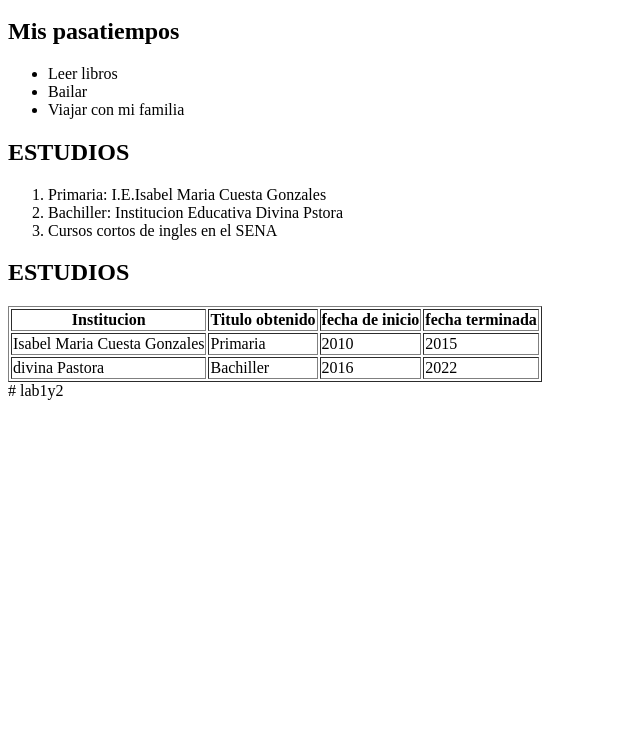
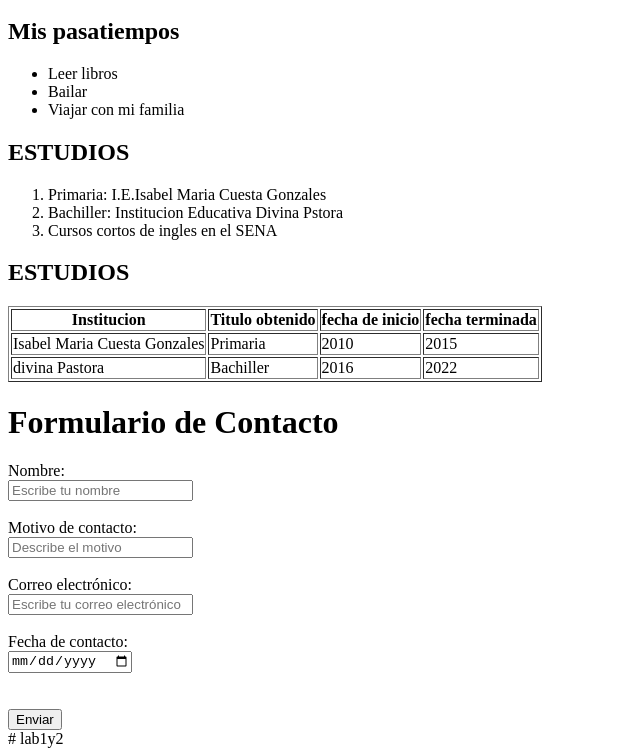
Before and after one commit to giradillo/lab1y2, a plain HTML site: page index.html in a window 1280 px wide. Shown: the part 541-1297 px from the top of the page, without its empty margins (0-640 px from the left). Before the commit the page ends 949 px from the top, so only its background shows below. Drawn offline with Linux system fonts and the light colour scheme.

Commit message:
creacion del primer lab 1

```diff
--- a/index.html
+++ b/index.html
@@ -73,5 +73,23 @@
         </tbody>
     </table>
 </body>
+<body>
+    <h1>Formulario de Contacto</h1>
+    <form action="#" method="post">
+        <label for="name">Nombre:</label> <br>
+        <input type="text" id="name" name="name" placeholder="Escribe tu nombre" required> <br><br>
+
+        <label for="reason">Motivo de contacto:</label><br>
+        <input type="text" id="reason" name="reason" placeholder="Describe el motivo" required><br><br>
+
+        <label for="email">Correo electrónico:</label><br>
+        <input type="email" id="email" name="email" placeholder="Escribe tu correo electrónico" required><br><br>
+
+        <label for="date">Fecha de contacto:</label><br>
+        <input type="date" id="date" name="date" required><br><br>
+<br>
+        <button type="submit">Enviar</button>
+    </form>
+</body>
 </html>
 # lab1y2
```
